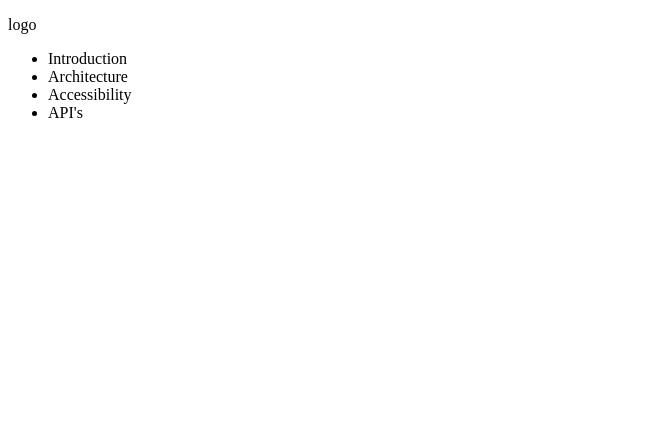
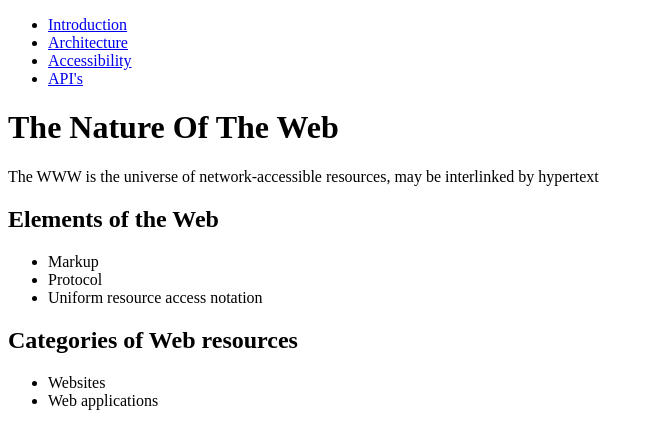
Before and after one commit to WonganiNyirenda18/learn-web-by-building, a React (Vite) app: page / in a window 1280 px wide. Shown: the top 448 px of the page, without its empty margins (0-654 px from the left). Built offline with nearby package versions, Linux system fonts and the light colour scheme.

Commit message:
feat: Implement initial application structure with header and introduction page.

```diff
--- a/src/App.jsx
+++ b/src/App.jsx
@@ -1,10 +1,12 @@
 import React from "react";
 import Header from "./Components/Header";
+import Introduction from "./Pages/Introduction";
 
 function App() {
   return (
     <div>
       <Header />
+      <Introduction />
     </div>
   );
 }
--- a/src/Components/Header.jsx
+++ b/src/Components/Header.jsx
@@ -2,15 +2,20 @@ export default function Header() {
     return (
         <header>
             <div>
-                <div>
-                    <p>logo</p>
-                </div>
                 <nav>
                     <ul>
-                        <li>Introduction</li>
-                        <li>Architecture</li>
-                        <li>Accessibility</li>
-                        <li>API's</li>
+                        <li>
+                            <a href="#">Introduction</a>
+                        </li>
+                        <li>
+                            <a href="#">Architecture</a>
+                        </li>
+                        <li>
+                            <a href="#">Accessibility</a>
+                        </li>
+                        <li>
+                            <a href="#">API's</a>
+                        </li>
                     </ul>
                 </nav>
             </div>
--- a/src/Pages/Introduction.jsx
+++ b/src/Pages/Introduction.jsx
@@ -0,0 +1,34 @@
+export default function Introduction() {
+    return (
+        <div>
+            <setion>
+                <div>
+                    <h1>The Nature Of The Web</h1>
+                </div>
+            </setion>
+
+            <section>
+                <div>
+                    <p>The WWW is the universe of network-accessible resources, may be interlinked
+                        by hypertext
+                    </p>
+                </div>
+
+                <div>
+                    <h2>Elements of the Web</h2>
+                    <ul>
+                        <li>Markup</li>
+                        <li>Protocol</li>
+                        <li>Uniform resource access notation</li>
+                    </ul>
+
+                    <h2>Categories of Web resources</h2>
+                    <ul>
+                        <li>Websites</li>
+                        <li>Web applications</li>
+                    </ul>
+                </div>
+            </section>
+        </div>
+    );
+}
```
